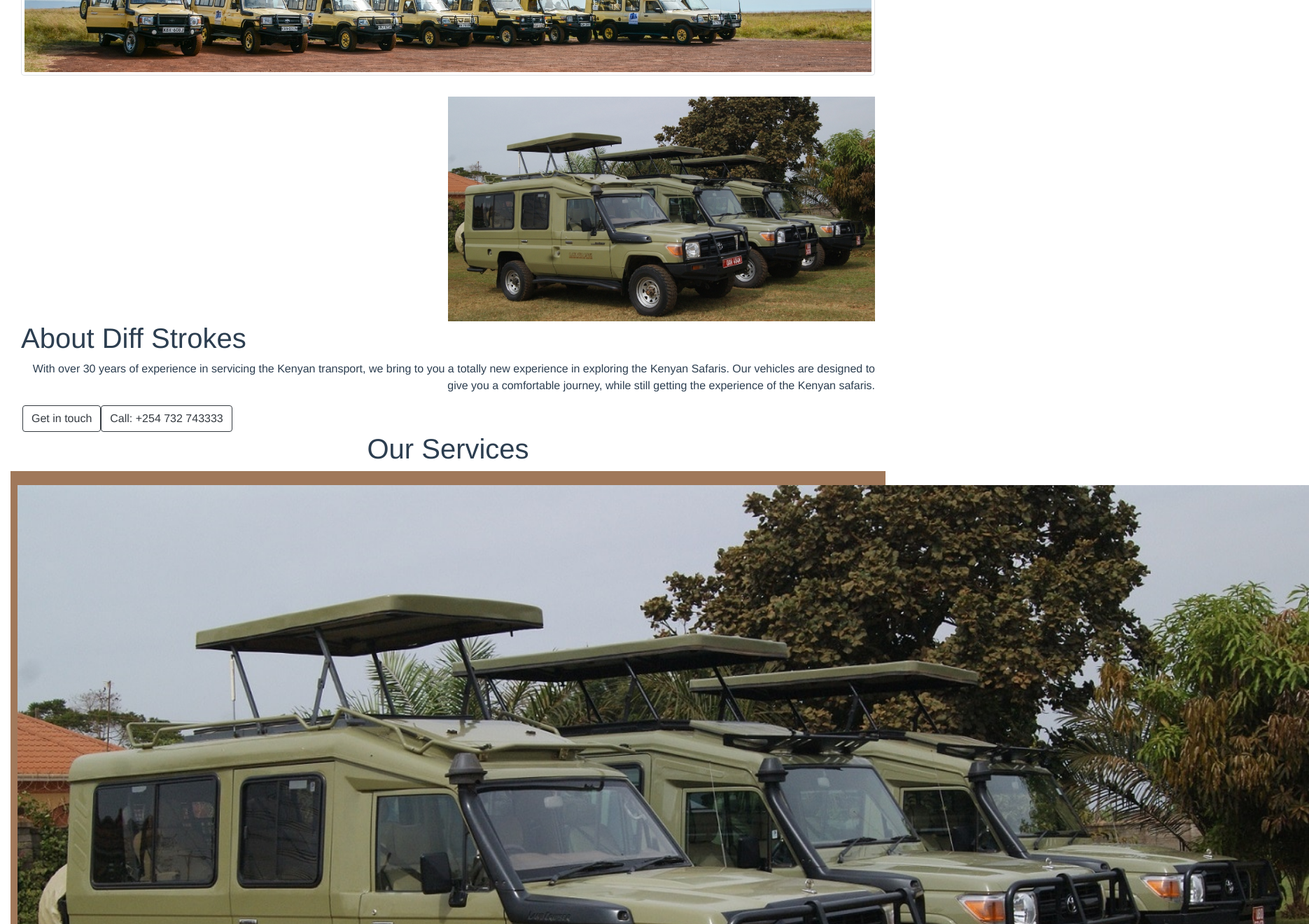
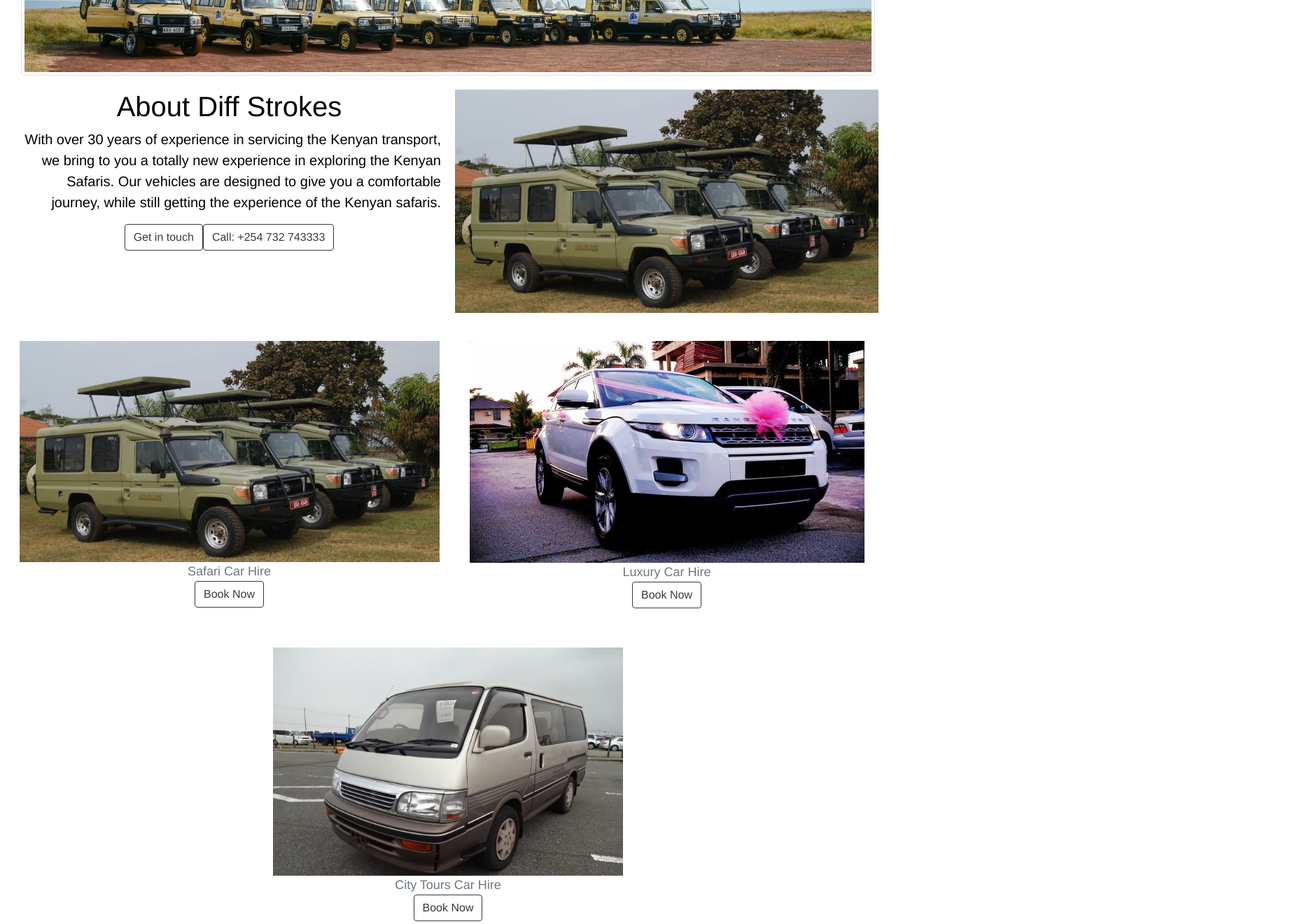
Before and after one commit to tamzin22/diffStrokes, a Vue app: page / in a window 1280 px wide. Shown: the part 1220-2540 px from the top of the page at 70% size, 1870 px wide, since content can reach past the window. Built offline with nearby package versions, Linux system fonts and the light colour scheme.

Commit message:
layout improved

```diff
--- a/src/components/description.vue
+++ b/src/components/description.vue
@@ -1,21 +1,23 @@
 <template>
-     <div class="container-fluid">
-    <div class="thumbnail" style="border:none;  text-align: left">
-             <div class="col-sm-32 col-md-32 col-xs-32 float-right image-container ">
-            <img src="../assets/twocars.png" class="saf" style="width:50%; alignment: left; margin-top:30px">
-             </div>
-             <div class="col-sm-32 col-md-32 col-xs-32 ">
-   <h1>About Diff Strokes</h1>
+    <div class="container-fluid">
+        <div class="row">
+            <div class="col-md"  style="background-color:white;color:black !important">
+                 <h1>About Diff Strokes</h1>
 
             <p class="text-right">With over 30 years of experience in servicing the Kenyan
                transport, we bring to you a totally new experience in exploring
                the Kenyan Safaris.
                Our vehicles are designed to give you a comfortable journey,
                while still getting the experience of the Kenyan safaris.</p>
-    <a class="btn btn-outline-dark wow fadeInDown" data-wow-delay="0.4s" style="margin-left:2px">Get in touch</a>
-    <a class="btn btn-outline-dark wow fadeInDown" data-wow-delay="0.4s">Call: +254 732 743333</a></div>
+    <a class="btn btn-outline-dark wow fadeInDown" data-wow-delay="0.4s">Get in touch</a>
+    <a class="btn btn-outline-dark wow fadeInDown" data-wow-delay="0.4s">Call: +254 732 743333</a>
+            </div>
+            <div class="col-md"  style="background-color:white !important">
+                <img src="../assets/twocars.png" style="width:100%;">
+            </div>
+        </div>
     </div>
-    </div>
+
 </template>
 
 <script>
--- a/src/components/offeredServices.vue
+++ b/src/components/offeredServices.vue
@@ -2,7 +2,7 @@
  <div class="container-fluid">
   <div class="row">
 
-    <div class="col-lg">
+    <div class="col-lg" >
       <h1>What we offer</h1>
       <hr>
     <ul class='vertical-align text-left'>
--- a/src/components/services.vue
+++ b/src/components/services.vue
@@ -1,28 +1,29 @@
 <template>
-    <div class="container-fluid">
-   <h1 align="center">Our Services</h1>
-  <div class="row">
-  <div class="column">
-  <figure class="figure ">
-    <b-img  src="../assets/twocars.png" style="width: 150%; height :20%;" ></b-img>
+  <div class="container-fluid" >
+    <div class="row">
+      <div class="col-lg" style="background-color:white !important">
+        <figure class="figure ">
+    <img  src="../assets/twocars.png" style="width: 600px; height :20%;" >
      <figcaption class="figure-caption">Safari Car Hire</figcaption>
      <a class="btn btn-outline-dark wow fadeInDown" data-wow-delay="0.4s">Book Now</a>
     </figure></div>
-  <div class="column">
-  <figure>
-    <b-img  src="../assets/wedcar.png" style="width: 150%; height :20%"></b-img>
+    <div class="col-lg" style="background-color:white !important">
+      <figure>
+    <img  src="../assets/wedcar.png">
     <figcaption class="figure-caption">Luxury Car Hire</figcaption>
     <a class="btn btn-outline-dark wow fadeInDown" data-wow-delay="0.4s">Book Now</a>
-    </figure></div>
-    <div class="column">
-    <figure>
-  <b-img  src="../assets/van.png" style="width: 150%; height :20%"></b-img>
+    </figure>
+    </div>
+    <div class="col-lg" style="background-color:white !important">
+          <figure>
+  <img  src="../assets/van.png" style="width: 500px; height :20%;">
   <figcaption class="figure-caption">City Tours Car Hire</figcaption>
   <a class="btn btn-outline-dark wow fadeInDown" data-wow-delay="0.4s">Book Now</a>
-    </figure></div>
+    </figure>
+    </div>
 
+    </div>
   </div>
-</div>
 </template>
 
 <script>
@@ -30,3 +31,10 @@ export default {
     name:"services"
 }
 </script>
+<style >
+ .img {
+  display: block;
+  max-width: 100%;
+  height: auto;
+ }
+</style>
```
